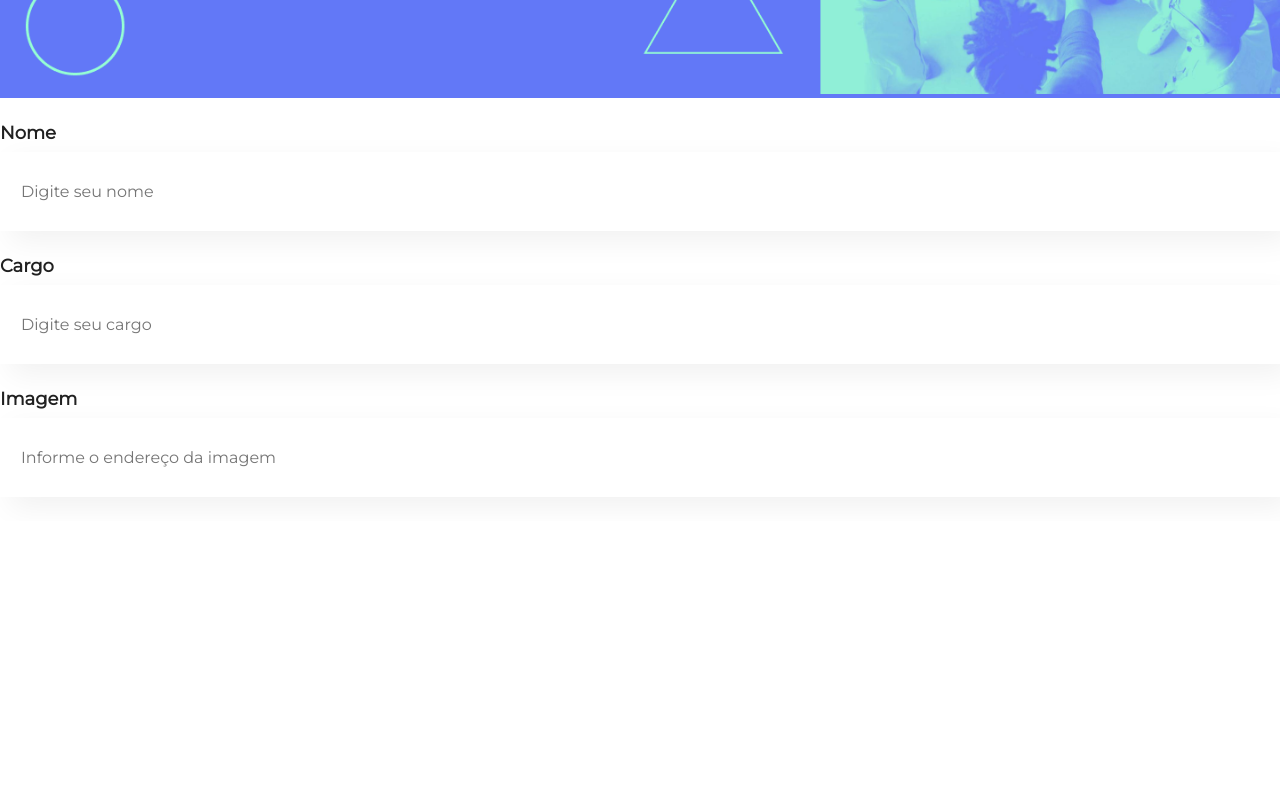
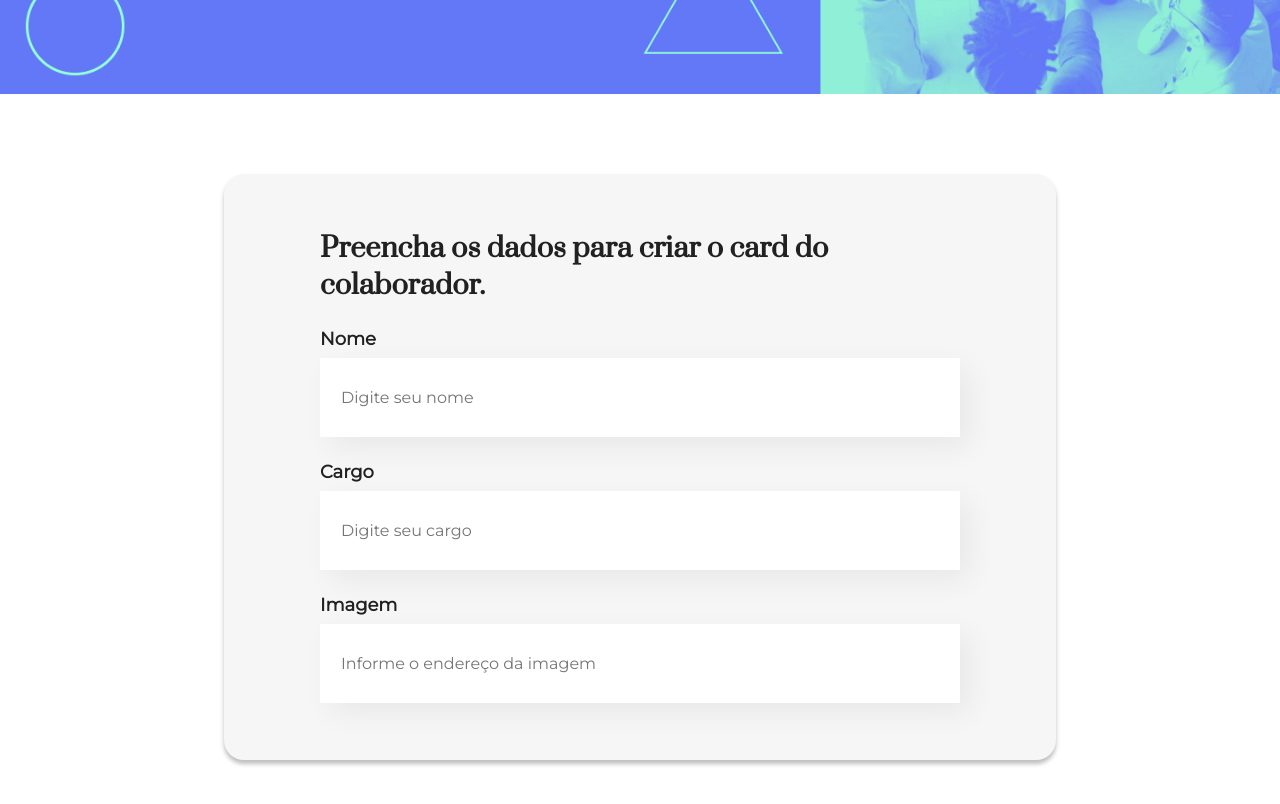
Before and after one commit to jeff-pedro/learn-react-organo, a JavaScript app: page / in a window 1280 px wide. Shown: the part 400-1204 px from the top of the page. Before the commit the page ends 921 px from the top, so only its background shows below. Built offline with nearby package versions, Linux system fonts and the light colour scheme; the HTML template or start-up script is replaced by a standard one.

Commit message:
adicionando o componente Formulario

```diff
--- a/src/App.js
+++ b/src/App.js
@@ -1,14 +1,11 @@
-import './App.css';
 import Banner from './componentes/Banner';
-import CampoTexto from './componentes/CampoTexto';
+import Formulario from './componentes/Formulario';
 
 function App() {
   return (
-    <div className="App">
+    <div>
         <Banner />
-        <CampoTexto label="Nome" placeholder="Digite seu nome" />
-        <CampoTexto label="Cargo" placeholder="Digite seu cargo" />
-        <CampoTexto label="Imagem" placeholder="Informe o endereço da imagem" />
+        <Formulario />
     </div>
   );
 }
--- a/src/componentes/Banner/Banner.css
+++ b/src/componentes/Banner/Banner.css
@@ -1,13 +1,10 @@
-* {
-  margin: 0;
-  padding: 0;
-}
-
 .banner {
   background-color: #6278F7;
   text-align: center;
 }
 
 .banner img {
+  display: block;
   max-width: 100%;
+  margin: 0 auto;
 }
--- /dev/null
+++ b/src/componentes/Formulario/Formulario.css
@@ -0,0 +1,19 @@
+@import url('https://fonts.googleapis.com/css2?family=Prata&display=swap');
+
+.formulario {
+  display: flex;
+  justify-content: center;
+  margin: 80px 0;
+}
+
+.formulario form {
+  width: 50%;
+  padding: 33px 96px;
+  font-family: "Prata", serif;
+  font-size: 18px;
+  color: #212121;
+  background-color: #F6F6F6;
+  border: none;
+  border-radius: 20px;
+  box-shadow: 0 4px 4px rgba(0, 0, 0, 0.25);
+}
--- /dev/null
+++ b/src/componentes/Formulario/index.js
@@ -0,0 +1,28 @@
+import './Formulario.css';
+import CampoTexto from "../CampoTexto";
+
+const Formulario = () => {
+  return (
+    <section className='formulario'>
+      <form>
+        <h2>Preencha os dados para criar o card do colaborador.</h2>
+        <CampoTexto label="Nome" placeholder="Digite seu nome" />
+        <CampoTexto label="Cargo" placeholder="Digite seu cargo" />
+        <CampoTexto label="Imagem" placeholder="Informe o endereço da imagem" />
+
+        {/* <div>
+          <label for="select-time">Time</label>
+          <select name="select-time">
+            <option value="programacao">Programação</option>
+            <option value="front-end">Front-End</option>
+            <option value="back-end">Back-End</option>
+            <option value="data-science">Data Science</option>
+          </select>
+        </div>
+        <button type="submit">Criar card</button> */}
+      </form>
+    </section>
+  );
+}
+
+export default Formulario;
```
Also changed, not shown: src/App.css (deleted, +0 -38 lines), src/componentes/Form.js (deleted, +0 -31 lines).
